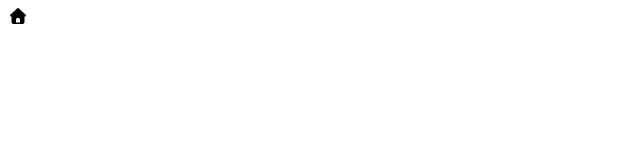
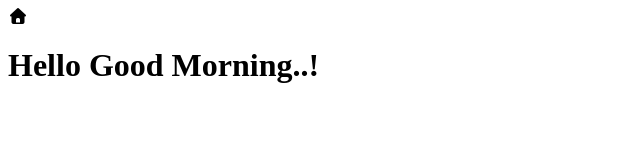
Before and after one commit to fenavadher/Font-Awesome, a plain HTML site: page index.html in a window 1280 px wide. Shown: the whole page, without its empty margins (0-640 px from the left). Drawn offline with Linux system fonts and the light colour scheme.

Commit message:
Update code with Message

```diff
--- a/index.html
+++ b/index.html
@@ -11,7 +11,7 @@
 
 <body>
     <i class="fa-solid fa-house fa-bounce"></i>
-
+    <h1>Hello Good Morning..!</h1>
 </body>
 
 </html>
```
